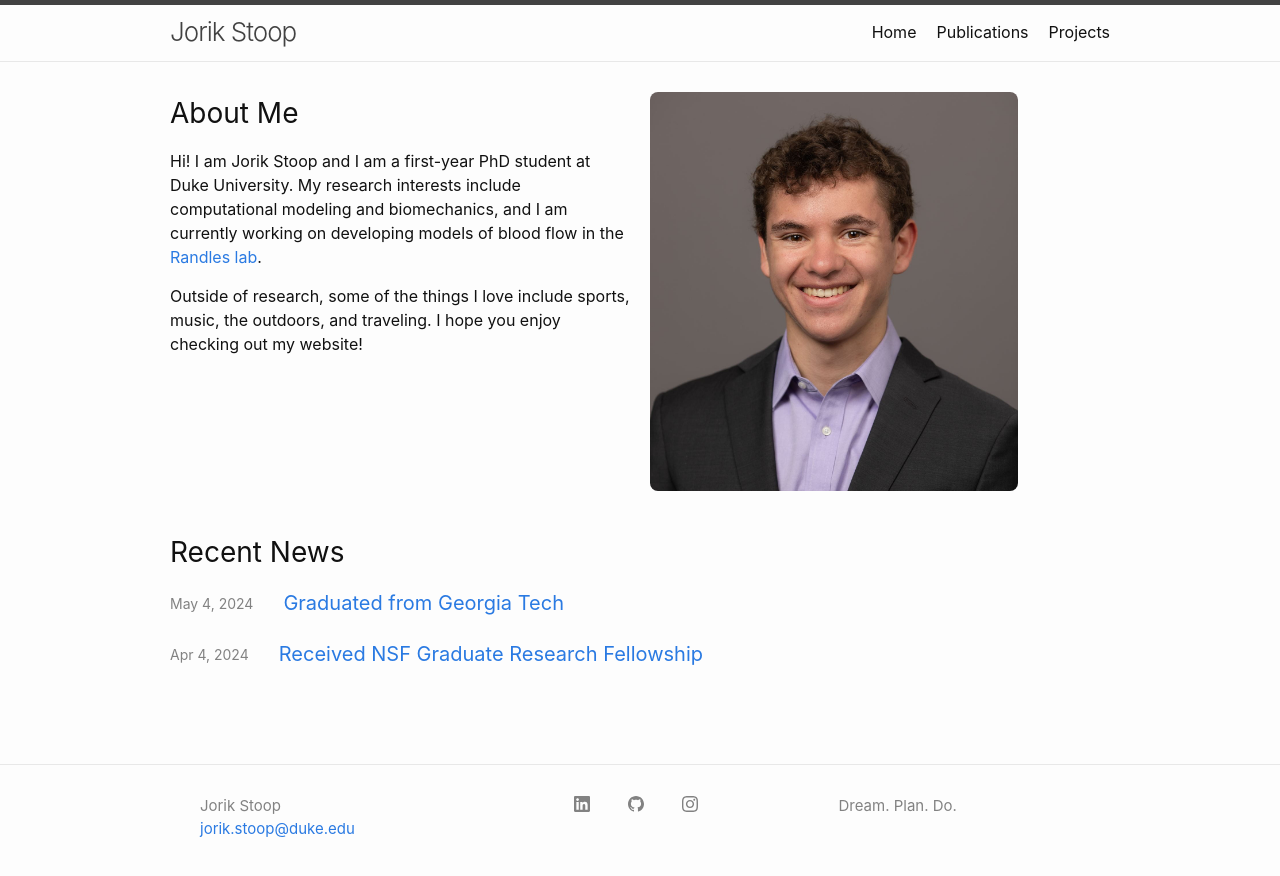
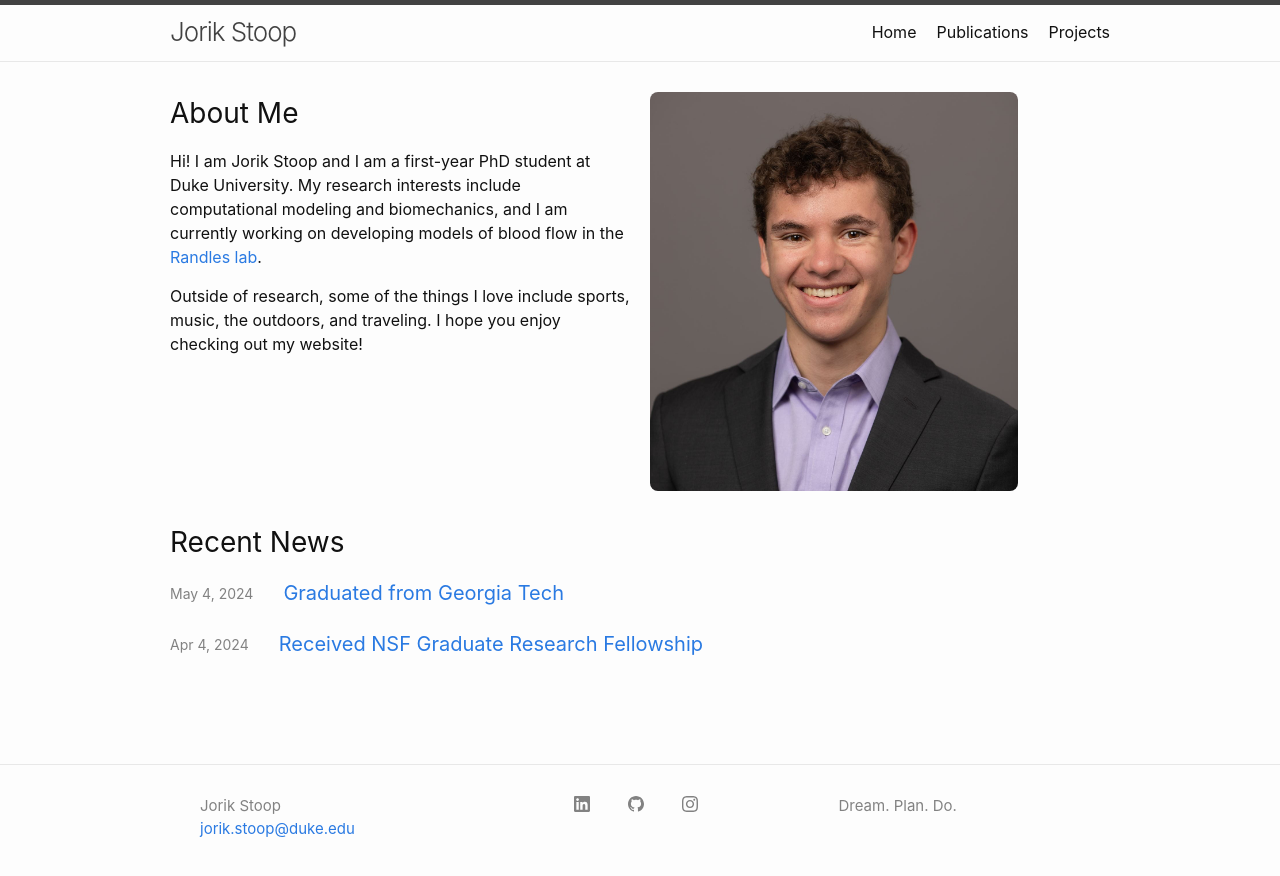
Before and after one commit to jorikstoop/jorikstoop.github.io, a Jekyll site: the page built from index.html, in a window 1280 px wide. Shown: the top 876 px of the page. Built offline with Jekyll 4.4.1, drawn with Linux system fonts in a browser that asks for light colours.

Commit message:
update home page

```diff
--- a/_sass/minima/_layout.scss
+++ b/_sass/minima/_layout.scss
@@ -181,6 +181,17 @@
   }
 }
 
+/*
+* Home Page
+*/
+
+@include media-query($on-palm) {
+  .about-me-container{
+    width: 100%;
+  }
+}
+
+
 /**
  * Page content
  */
--- a/index.html
+++ b/index.html
@@ -59,15 +59,15 @@
 <!-- CSS for layout styling -->
 <style>
   .about-me {
-    display: flex;
-    align-items: center;
-    justify-content: space-between;
-    margin-bottom: 40px;
+    margin-bottom: 30px;
   }
   .about-me-container {
     display: flex;
     width: 100%;
+    align-items: start;
+    /*justify-content: center;*/
   }
+
   .about-me-text {
     flex: 1;
     margin-right: 20px;
```
Also changed, not shown: _data/covers.yml (+4 -4 lines).
